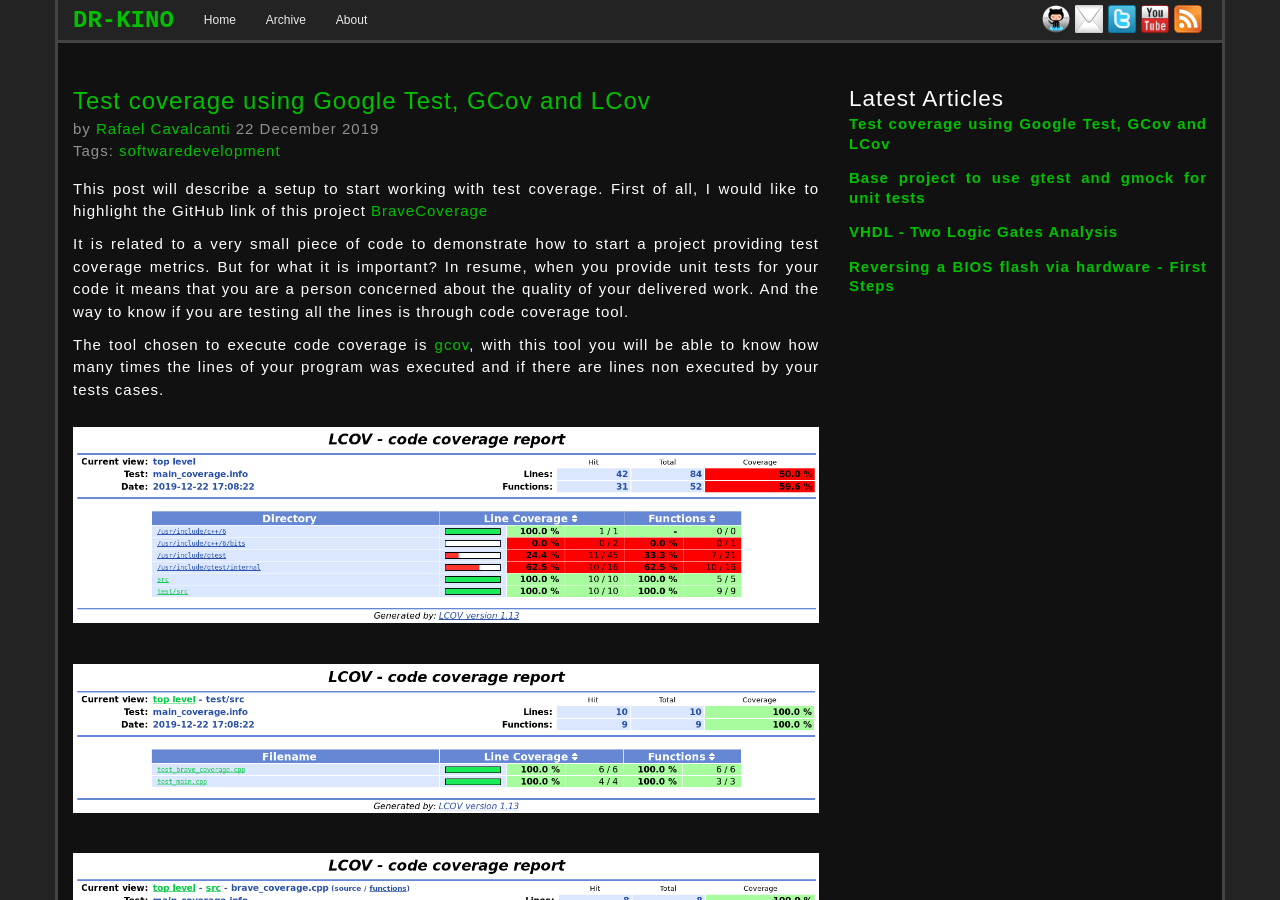
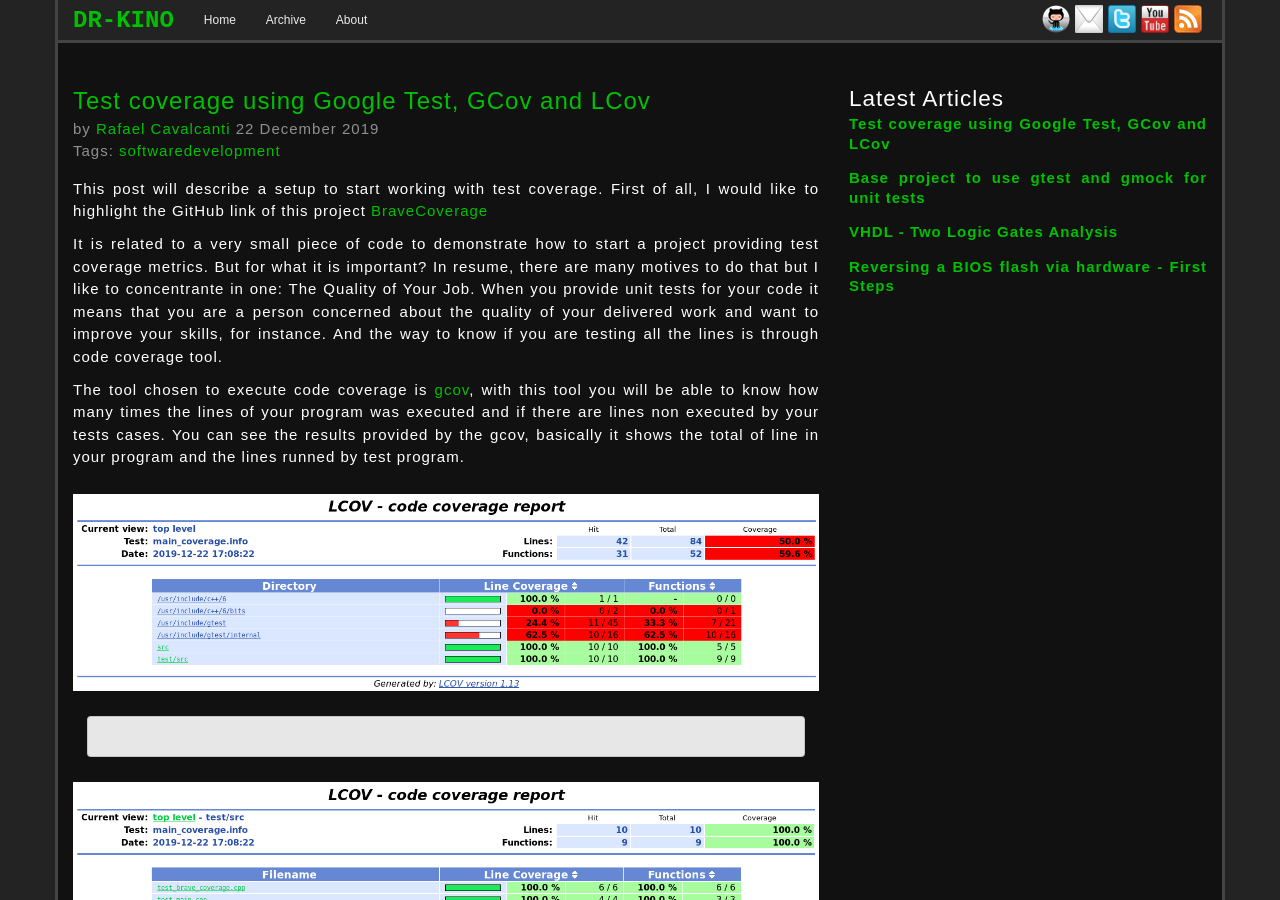
Before and after one commit to dr-kino/dr-kino.github.io, a Jekyll site: the page built from _posts/2019-12-22-test-coverage-using-gtest-gcov-and-lcov.markdown, in a window 1280 px wide and 900 px high. Built offline with Jekyll 4.4.1, drawn with Linux system fonts in a browser that asks for light colours; nearby versions of some CDN libraries; comment, search, counter and statistics services are not loaded.

Commit message:
Corrections done in the first and second paragraphs.

````diff
--- a/_posts/2019-12-22-test-coverage-using-gtest-gcov-and-lcov.markdown
+++ b/_posts/2019-12-22-test-coverage-using-gtest-gcov-and-lcov.markdown
@@ -11,11 +11,16 @@ licence: cc_attrib
 
 This post will describe a setup to start working with test coverage. First of all, I would like to highlight the GitHub link of this project [BraveCoverage](https://github.com/dr-kino/BraveCoverage)
 
-It is related to a very small piece of code to demonstrate how to start a project providing test coverage metrics. But for what it is important? In resume, when you provide unit tests for your code it means that you are a person concerned about the quality of your delivered work. And the way to know if you are testing all the lines is through code coverage tool.
+It is related to a very small piece of code to demonstrate how to start a project providing test coverage metrics. But for what it is important? In resume, there are many motives to do that but I like to concentrante in one: The Quality of Your Job. When you provide unit tests for your code it means that you are a person concerned about the quality of your delivered work and want to improve your skills, for instance. And the way to know if you are testing all the lines is through code coverage tool.
 
-The tool chosen to execute code coverage is [gcov](https://linux.die.net/man/1/gcov), with this tool you will be able to know how many times the lines of your program was executed and if there are lines non executed by your tests cases.
+The tool chosen to execute code coverage is [gcov](https://linux.die.net/man/1/gcov), with this tool you will be able to know how many times the lines of your program was executed and if there are lines non executed by your tests cases. You can see the results provided by the gcov, basically it shows the total of line in your program and the lines runned by test program.
 
 <img src="/images/posts/00005-E.png" />
+
+
+```
+
+```
 
 <img src="/images/posts/00005-A.png" />
 
````
